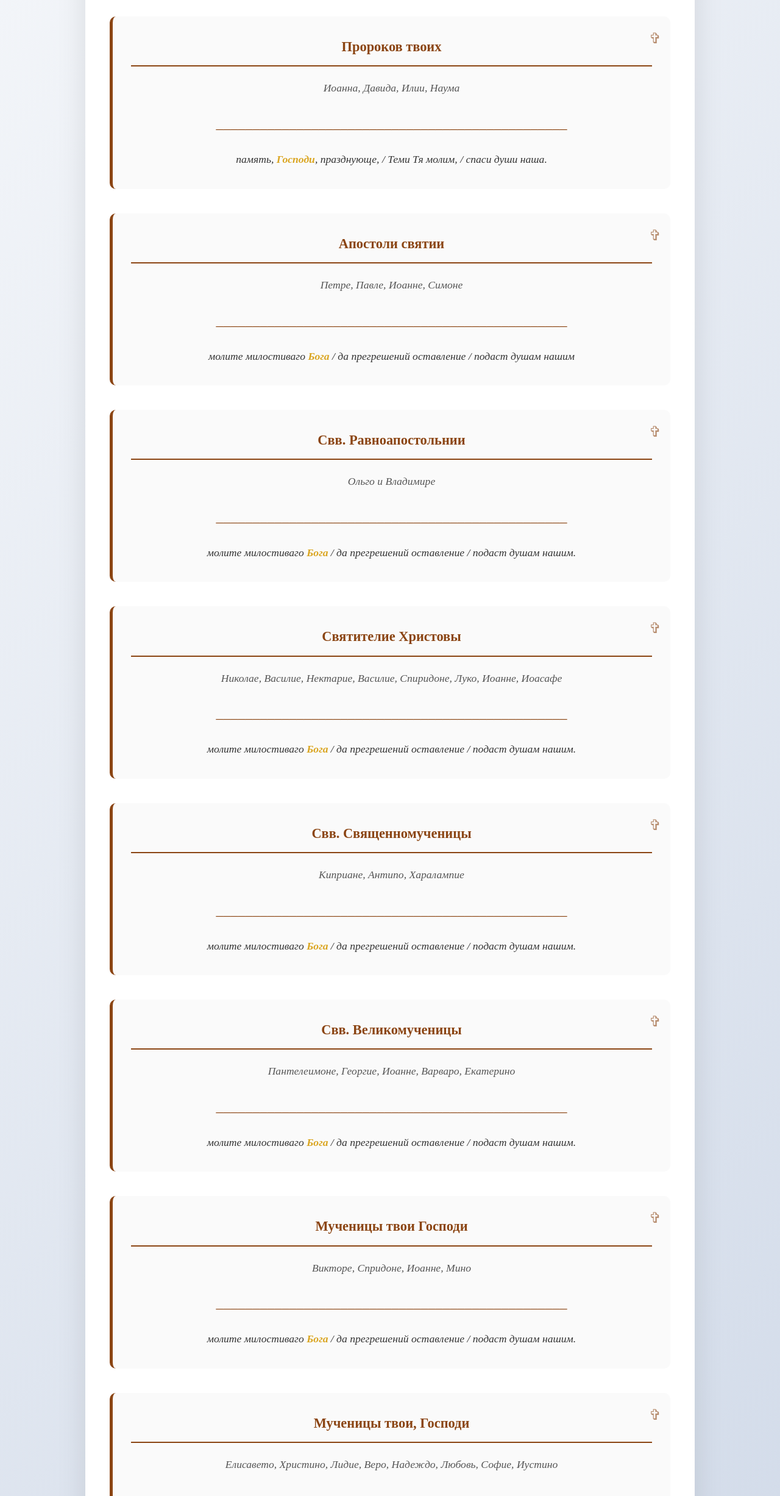
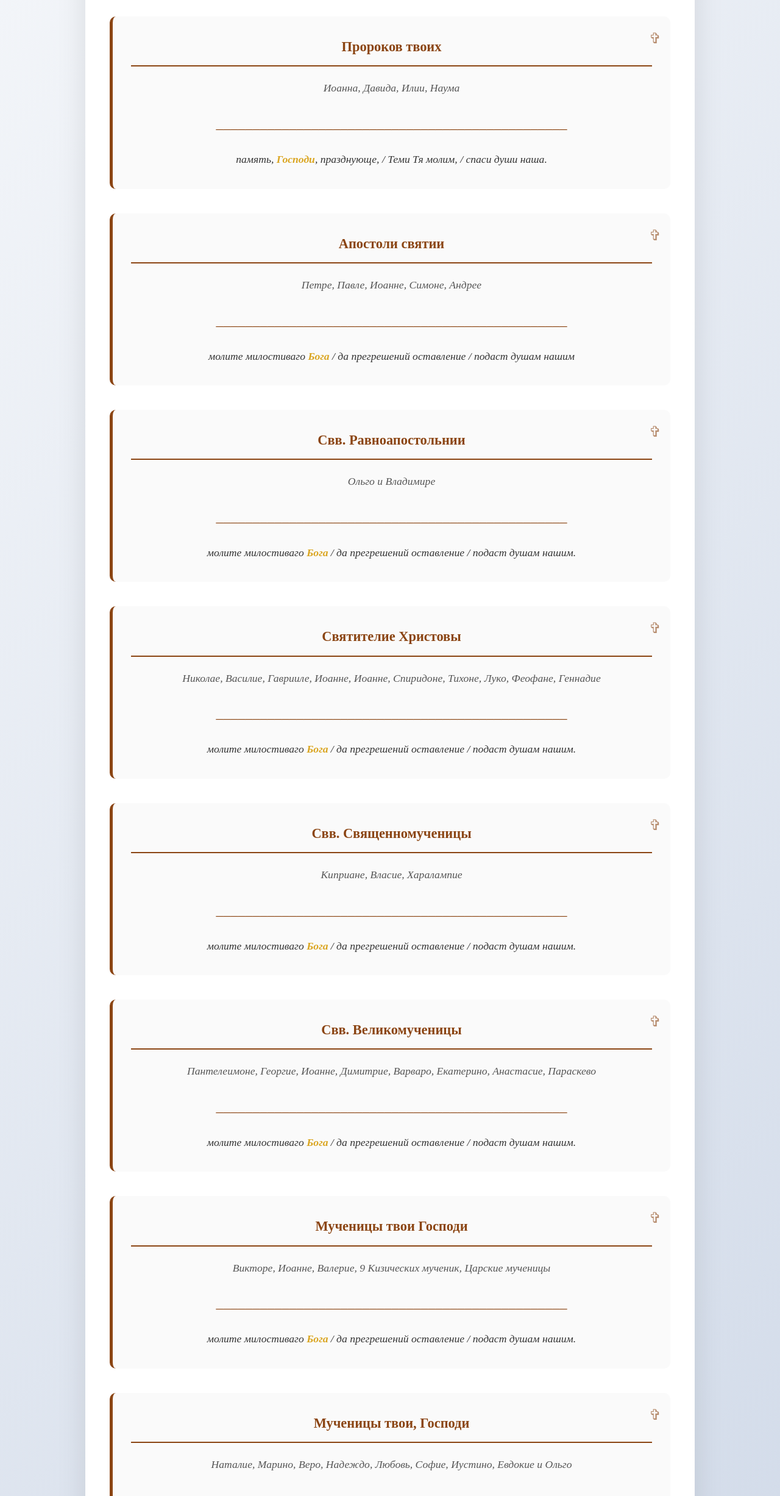
Before and after one commit to Vasilissa-cod/orthodox-prayers, a plain HTML site: page index.html in a window 1280 px wide. Shown: the part 347-2800 px from the top of the page at 61% size. Drawn offline with Linux system fonts and the light colour scheme.

Commit message:
Update index.html

```diff
--- a/index.html
+++ b/index.html
@@ -193,7 +193,7 @@
 
             <div class="prayer-section">
                 <div class="prayer-title">Апостоли святии</div>
-                <div class="saints-list">Петре, Павле, Иоанне, Симоне</div>
+                <div class="saints-list">Петре, Павле, Иоанне, Симоне, Андрее</div>
                 <div class="separator">________________________________________________</div>
                 <div class="prayer-text">
                     молите милостиваго <span class="gold-accent">Бога</span> / да прегрешений оставление / подаст душам нашим
@@ -211,7 +211,7 @@
 
             <div class="prayer-section">
                 <div class="prayer-title">Святителие Христовы</div>
-                <div class="saints-list">Николае, Василие, Нектарие, Василие, Спиридоне, Луко, Иоанне, Иоасафе</div>
+                <div class="saints-list">Николае, Василие, Гаврииле, Иоанне, Иоанне, Спиридоне, Тихоне, Луко, Феофане, Геннадие</div>
                 <div class="separator">________________________________________________</div>
                 <div class="prayer-text">
                     молите милостиваго <span class="gold-accent">Бога</span> / да прегрешений оставление / подаст душам нашим.
@@ -220,7 +220,7 @@
 
             <div class="prayer-section">
                 <div class="prayer-title">Свв. Священномученицы</div>
-                <div class="saints-list">Киприане, Антипо, Харалампие</div>
+                <div class="saints-list">Киприане, Власие, Харалампие</div>
                 <div class="separator">________________________________________________</div>
                 <div class="prayer-text">
                     молите милостиваго <span class="gold-accent">Бога</span> / да прегрешений оставление / подаст душам нашим.
@@ -229,7 +229,7 @@
 
             <div class="prayer-section">
                 <div class="prayer-title">Свв. Великомученицы</div>
-                <div class="saints-list">Пантелеимоне, Георгие, Иоанне, Варваро, Екатерино</div>
+                <div class="saints-list">Пантелеимоне, Георгие, Иоанне, Димитрие, Варваро, Екатерино, Анастасие, Параскево</div>
                 <div class="separator">________________________________________________</div>
                 <div class="prayer-text">
                     молите милостиваго <span class="gold-accent">Бога</span> / да прегрешений оставление / подаст душам нашим.
@@ -238,7 +238,7 @@
 
             <div class="prayer-section">
                 <div class="prayer-title">Мученицы твои Господи</div>
-                <div class="saints-list">Викторе, Спридоне, Иоанне, Мино</div>
+                <div class="saints-list">Викторе, Иоанне, Валерие, 9 Кизических мученик, Царские мученицы</div>
                 <div class="separator">________________________________________________</div>
                 <div class="prayer-text">
                     молите милостиваго <span class="gold-accent">Бога</span> / да прегрешений оставление / подаст душам нашим.
@@ -247,7 +247,7 @@
 
             <div class="prayer-section">
                 <div class="prayer-title">Мученицы твои, Господи</div>
-                <div class="saints-list">Елисавето, Христино, Лидие, Веро, Надеждо, Любовь, Софие, Иустино</div>
+                <div class="saints-list">Наталие, Марино, Веро, Надеждо, Любовь, Софие, Иустино, Евдокие и Ольго</div>
                 <div class="separator">________________________________________________</div>
                 <div class="prayer-text">
                     молите милостиваго <span class="gold-accent">Бога</span> / да прегрешений оставление / подаст душам нашим.
@@ -256,7 +256,7 @@
 
             <div class="prayer-section">
                 <div class="prayer-title">Преподобнии отцы наша</div>
-                <div class="saints-list">Гаврииле, Герасиме, Феодоре, Макарие, Нифонте, Сергие, Серафиме, Серафиме, Стилиане, Давиде...</div>
+                <div class="saints-list">Гаврииле, Александре, Паисие, Сергие, Серафиме, Серафиме, Стилиане, старцы Оптинские</div>
                 <div class="separator">________________________________________________</div>
                 <div class="prayer-text">
                     молите милостиваго <span class="gold-accent">Бога</span> / да прегрешений оставление / подаст душам нашим.
@@ -274,7 +274,7 @@
 
             <div class="prayer-section">
                 <div class="prayer-title">Праведных твоих</div>
-                <div class="saints-list">Иоакима, Анны, Софрония, Тавифы</div>
+                <div class="saints-list">Иоакима, Анны, Иоанна, Иоанна</div>
                 <div class="separator">________________________________________________</div>
                 <div class="prayer-text">
                     память, <span class="gold-accent">Господи</span>, празднующе, / Теми Тя молим, / спаси души наша.
@@ -292,7 +292,7 @@
 
             <div class="prayer-section">
                 <div class="prayer-title">Свв. благвв. князья</div>
-                <div class="saints-list">Александре, Данииле, Борисе и Глебе, Романе, Петре и Февроние…</div>
+                <div class="saints-list">Александре, Данииле, Петре и Февроние…</div>
                 <div class="separator">________________________________________________</div>
                 <div class="prayer-text">
                     молите милостиваго <span class="gold-accent">Бога</span> / да прегрешений оставление / подаст душам нашим.
```
